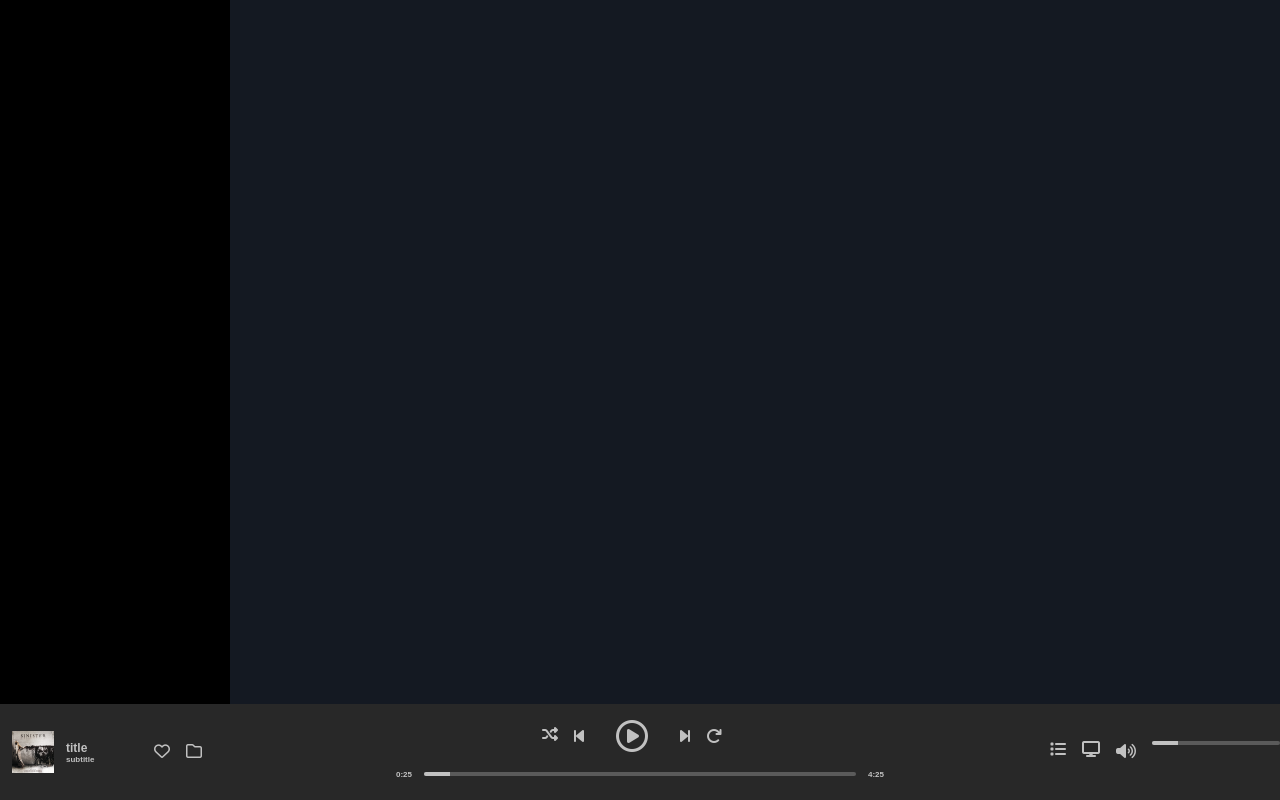
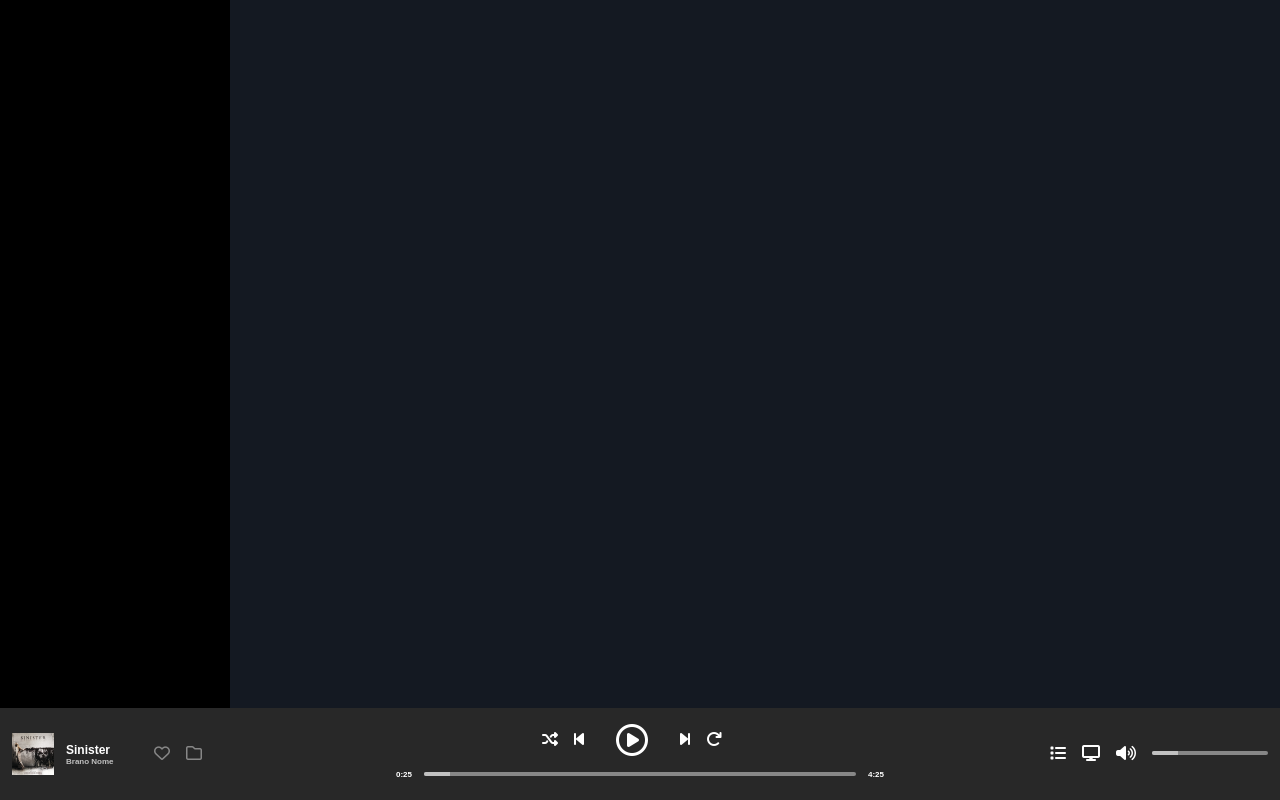
Before and after one commit to Blaser993/html-css-spotifyweb, a plain HTML site: page index.html in a window 1280 px wide. Drawn offline with Linux system fonts and the light colour scheme.

Commit message:
REFACT .player section +Style

```diff
--- a/CSS/style.css
+++ b/CSS/style.css
@@ -11,7 +11,7 @@
     --sidebar_bg: #000;
     --content_bg: #141922;
     --player_bg: #282828;
-    --shadow_tx: #5A5A5A;
+    --shadow_tx: #878787;
     --baisc_tx: #c1c1c1;
     --highlight: #D2D2D2;
     --highlight_tx: #fff;
@@ -28,13 +28,21 @@ body{
     margin: 0;
 }
 
+h6{
+    font-size: 8px;
+    color: var(--highlight_tx);
+    margin: 0;
+}
+
 h5{
     font-size: 8px;
     margin: 0;
 }
 
 h4{
+    font-weight: 600;
     font-size: 12px;
+    color: var(--highlight_tx);
     margin: 0;
 }
 
@@ -124,6 +132,8 @@ LAYOUT RULES
 }
 
 
+
+
 /* MEDIAQUERY LAYOUT */
 
 @media screen and (max-width:552px){
@@ -190,11 +200,24 @@ PLAYER RULES
 }
 
 .timeline__time{
-    padding-top: 0px;
+    padding-top: 4px;
 }
 
 .timeline__commands :first-child{
-    margin-bottom: 4px;
+    margin-bottom: 0px;
+}
+
+.icon.icon--disabled{
+    color: var(--shadow_tx);
+}
+
+.icon{
+    color: var(--highlight_tx);
+}
+
+.list-menu__item.grow{
+    padding-top: 16px;
+    margin-right: 12px;
 }
 
 
--- a/index.html
+++ b/index.html
@@ -43,10 +43,10 @@
 
                         <hgroup class="corss-direction spacing--small">
                             <h4>
-                                title
+                                Sinister
                             </h4>
                             <h5>
-                                subtitle
+                                Brano Nome
                             </h5>
                         </hgroup>
 
@@ -56,12 +56,12 @@
                     <ul class="list-menu row">
                         <li class="list-menu__item">
                             <a href="#">
-                                <i class="fa-regular fa-heart"></i>
+                                <i class="icon icon--disabled fa-regular fa-heart"></i>
                             </a>
                         </li>
                         <li class="list-menu__item">
                             <a href="#">
-                                <i class="fa-regular fa-folder"></i>
+                                <i class="icon icon--disabled fa-regular fa-folder"></i>
                             </a>
                         </li>
                     </ul>
@@ -82,31 +82,31 @@
 
                             <li class="list-menu__item">
                                 <a href="#">
-                                    <i class="fa-solid fa-shuffle"></i>
+                                    <i class="icon fa-solid fa-shuffle"></i>
                                 </a>
                             </li>
 
                             <li class="list-menu__item">
                                 <a href="#">
-                                    <i class="fa-solid fa-backward-step"></i>
+                                    <i class="icon fa-solid fa-backward-step"></i>
                                 </a>
                             </li>
 
                             <li class="list-menu__item">
                                 <a href="#">
-                                    <i class="doble fa-regular fa-circle-play"></i>
+                                    <i class="icon doble fa-regular fa-circle-play"></i>
                                 </a>
                             </li>
 
                             <li class="list-menu__item">
                                 <a href="#">
-                                    <i class="fa-solid fa-forward-step"></i>
+                                    <i class="icon fa-solid fa-forward-step"></i>
                                 </a>
                             </li>
 
                             <li class="list-menu__item">
                                 <a href="#">
-                                    <i class="fa-solid fa-arrow-rotate-right"></i>
+                                    <i class="icon fa-solid fa-arrow-rotate-right"></i>
                                 </a>
                             </li>
                         </ul>
@@ -114,9 +114,9 @@
 
                     <div class="timeline__time space--between spacing--small center row">
                         <div>
-                            <h5>
+                            <h6>
                                 0:25
-                            </h5>
+                            </h6>
                         </div>
 
                         <div class="grow spacing--small">
@@ -129,9 +129,9 @@
                         </div>
 
                         <div>
-                            <h5>
+                            <h6>
                                 4:25
-                            </h5>
+                            </h6>
                         </div>
                     </div>
 
@@ -142,17 +142,17 @@
             <div class="player__volume">
 
 
-                <div class="row space--between">
+                <div class="row center space--between">
 
                     <ul class="list-menu row space--between">
                         <li class="list-menu__item">
                             <a href="#">
-                                <i class="fa-solid fa-list"></i>
+                                <i class="icon fa-solid fa-list"></i>
                             </a>
                         </li>
                         <li  class="list-menu__item">
                             <a href="#">
-                                <i class="fa-solid fa-display"></i>
+                                <i class="icon fa-solid fa-display"></i>
                             </a>
                         </li>
                     </ul>
@@ -161,12 +161,12 @@
 
                         <li  class="list-menu__item">
                             <a href="#">
-                                <i class="fa-solid fa-volume-high"></i>
+                                <i class="icon fa-solid fa-volume-high"></i>
                             </a>
                         </li>
 
                         <li  class="list-menu__item grow">
-                            <a class="grow" href="#">
+                            <a class="" href="#">
                                <div class="progress-bar grow">
                                     <div class="progress-bar__progress">
                                     </div>
```
